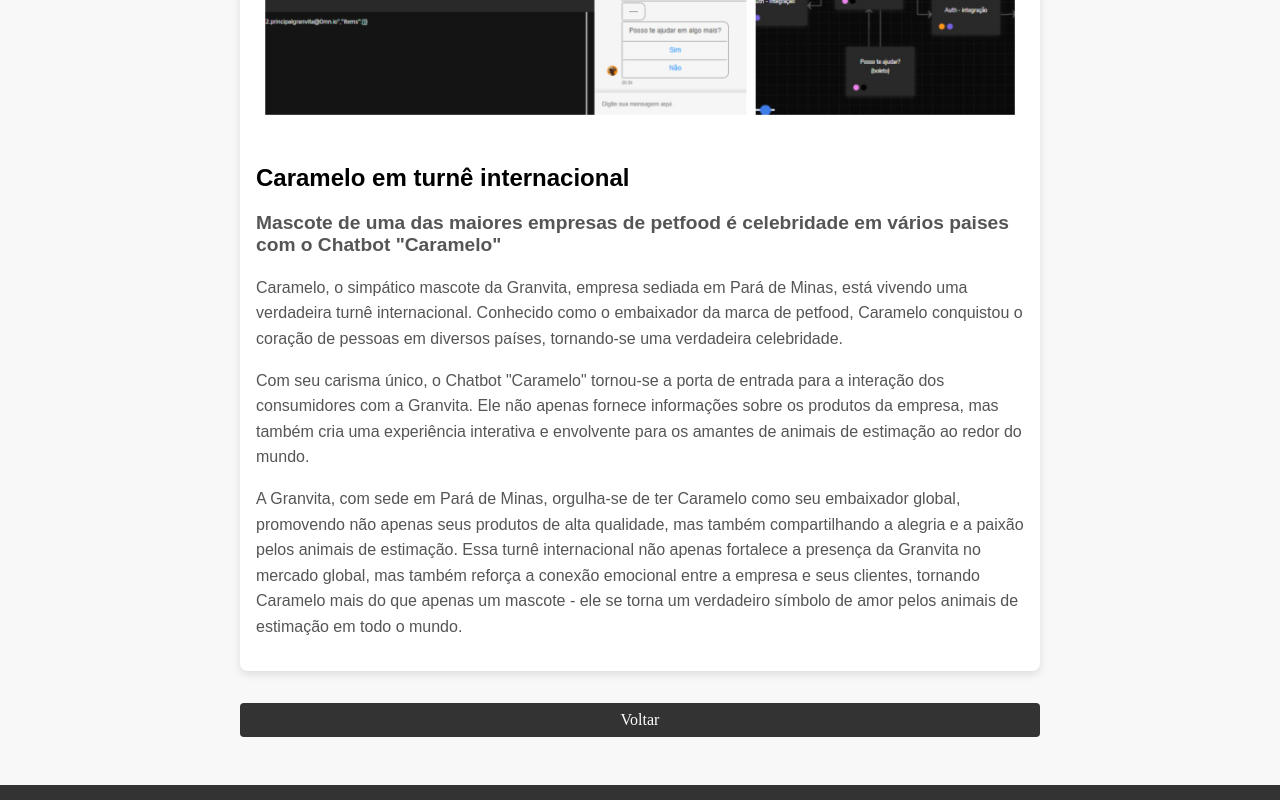
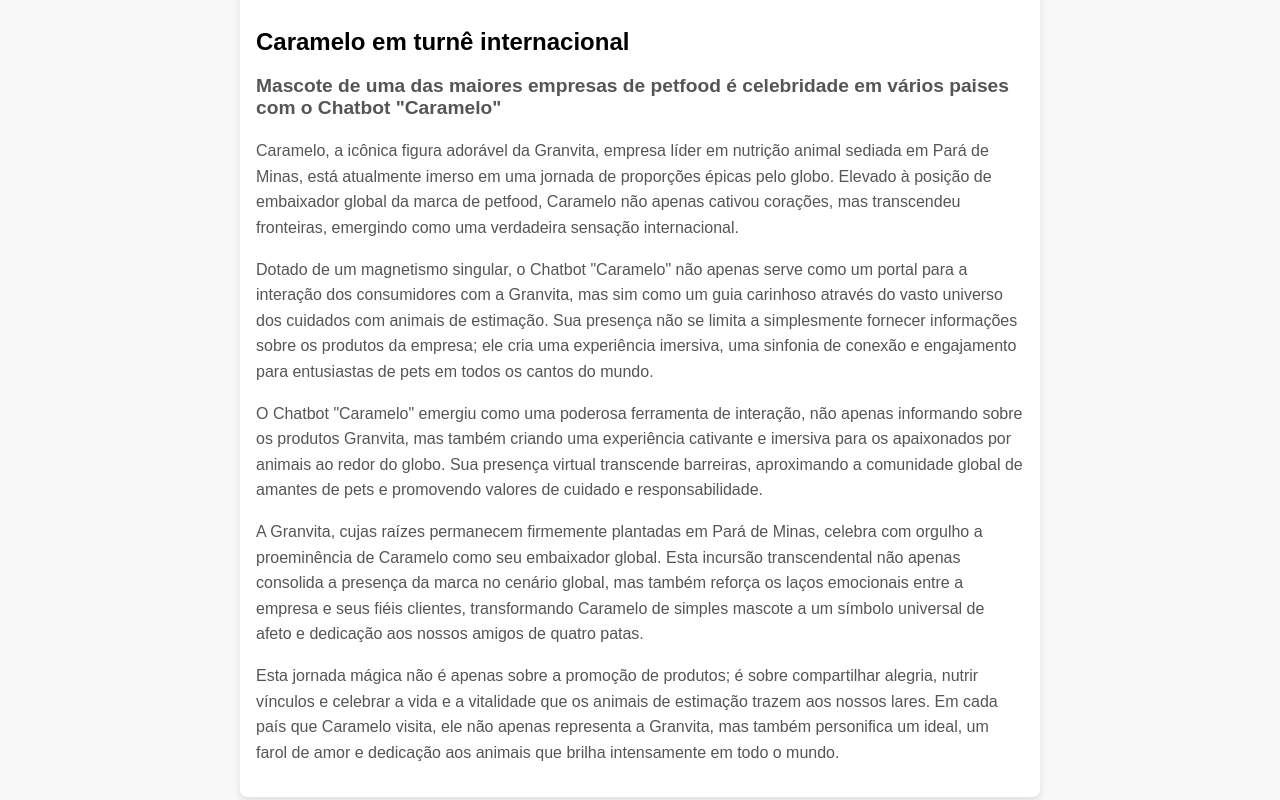
Before and after one commit to GitGranvita/capa_forbes, a plain HTML site: page caramelo_ia.html in a window 1280 px wide. Shown: the part 700-1500 px from the top of the page. Drawn offline with Linux system fonts and the light colour scheme; a web font is replaced by a local one.

Commit message:
Add files via upload
Atualizando arquivo caramelo

```diff
--- a/caramelo_ia.html
+++ b/caramelo_ia.html
@@ -18,12 +18,14 @@
     <section>
         <!-- Notícia sobre a Granvita -->
         <article style="font-family: merriweather,sans-serif;">
-            <img src="imagens/telasChatbot.JPG" alt="Caramelo AI">
+            <img src="imagens/chatbot.gif" alt="Caramelo AI">
             <h2>Caramelo em turnê internacional</h2>
             <h3>Mascote de uma das maiores empresas de petfood é celebridade em vários paises com o Chatbot "Caramelo"</h3>
-            <p>Caramelo, o simpático mascote da Granvita, empresa sediada em Pará de Minas, está vivendo uma verdadeira turnê internacional. Conhecido como o embaixador da marca de petfood, Caramelo conquistou o coração de pessoas em diversos países, tornando-se uma verdadeira celebridade.</p>
-			<p>Com seu carisma único, o Chatbot "Caramelo" tornou-se a porta de entrada para a interação dos consumidores com a Granvita. Ele não apenas fornece informações sobre os produtos da empresa, mas também cria uma experiência interativa e envolvente para os amantes de animais de estimação ao redor do mundo.</p>
-            <p>A Granvita, com sede em Pará de Minas, orgulha-se de ter Caramelo como seu embaixador global, promovendo não apenas seus produtos de alta qualidade, mas também compartilhando a alegria e a paixão pelos animais de estimação. Essa turnê internacional não apenas fortalece a presença da Granvita no mercado global, mas também reforça a conexão emocional entre a empresa e seus clientes, tornando Caramelo mais do que apenas um mascote - ele se torna um verdadeiro símbolo de amor pelos animais de estimação em todo o mundo.</p>
+            <p>Caramelo, a icônica figura adorável da Granvita, empresa líder em nutrição animal sediada em Pará de Minas, está atualmente imerso em uma jornada de proporções épicas pelo globo. Elevado à posição de embaixador global da marca de petfood, Caramelo não apenas cativou corações, mas transcendeu fronteiras, emergindo como uma verdadeira sensação internacional.</p>
+			<p>Dotado de um magnetismo singular, o Chatbot "Caramelo" não apenas serve como um portal para a interação dos consumidores com a Granvita, mas sim como um guia carinhoso através do vasto universo dos cuidados com animais de estimação. Sua presença não se limita a simplesmente fornecer informações sobre os produtos da empresa; ele cria uma experiência imersiva, uma sinfonia de conexão e engajamento para entusiastas de pets em todos os cantos do mundo.</p>
+            <p>O Chatbot "Caramelo" emergiu como uma poderosa ferramenta de interação, não apenas informando sobre os produtos Granvita, mas também criando uma experiência cativante e imersiva para os apaixonados por animais ao redor do globo. Sua presença virtual transcende barreiras, aproximando a comunidade global de amantes de pets e promovendo valores de cuidado e responsabilidade.</p>
+            <p>A Granvita, cujas raízes permanecem firmemente plantadas em Pará de Minas, celebra com orgulho a proeminência de Caramelo como seu embaixador global. Esta incursão transcendental não apenas consolida a presença da marca no cenário global, mas também reforça os laços emocionais entre a empresa e seus fiéis clientes, transformando Caramelo de simples mascote a um símbolo universal de afeto e dedicação aos nossos amigos de quatro patas.</p>
+            <p>Esta jornada mágica não é apenas sobre a promoção de produtos; é sobre compartilhar alegria, nutrir vínculos e celebrar a vida e a vitalidade que os animais de estimação trazem aos nossos lares. Em cada país que Caramelo visita, ele não apenas representa a Granvita, mas também personifica um ideal, um farol de amor e dedicação aos animais que brilha intensamente em todo o mundo.</p>
         </article>
 
         <!-- Botão de Voltar -->
```
